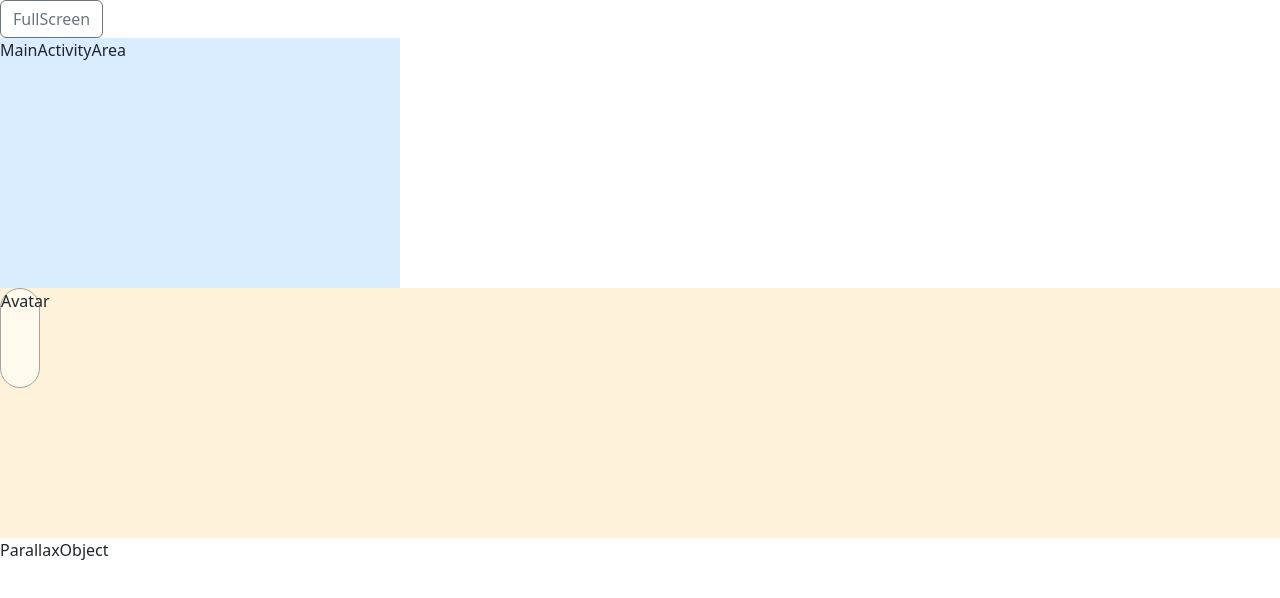
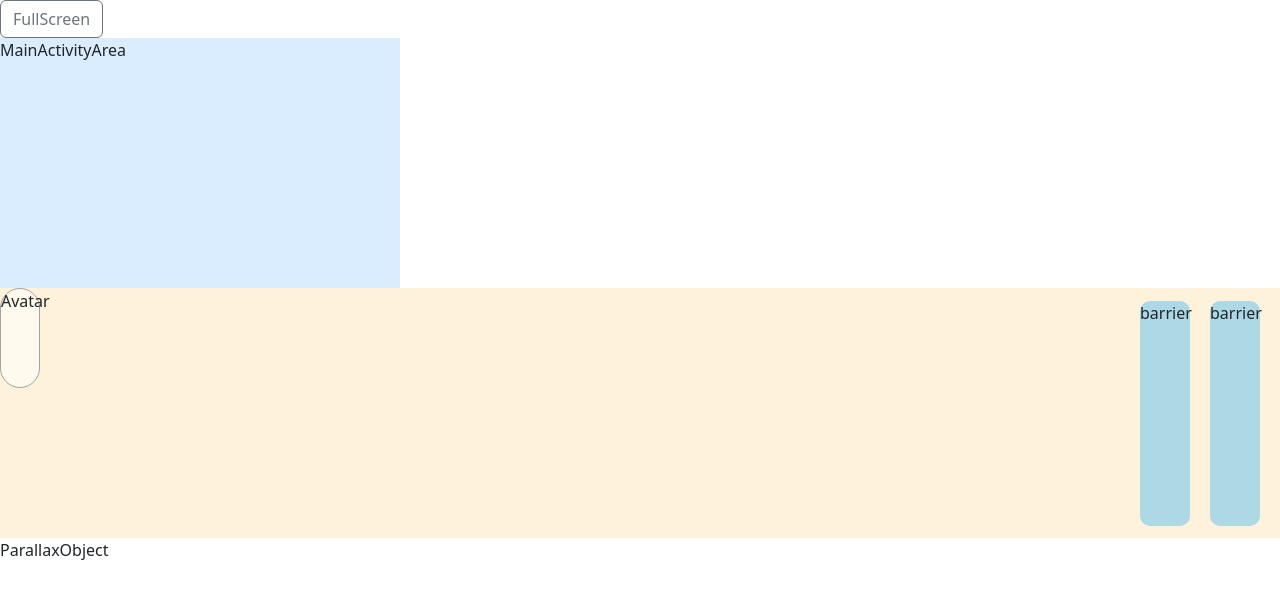
Before and after one commit to ShuntaToda/worldskills2022-E-interactive, a React (Create React App) app: page / in a window 1280 px wide. Shown: the top 598 px of the page. Built offline with nearby package versions, Linux system fonts and the light colour scheme.

Commit message:
クイズ判定

```diff
--- a/src/App.js
+++ b/src/App.js
@@ -7,56 +7,46 @@ import { FullScreenBtn } from "./components/FullScreenBtn";
 
 function App() {
   const [playerPosition, setPlayerPosition] = useState({ x: 0, y: 0 });
-  const [keyFlag, setKeyFlag] = useState("");
+  const [quiz, setQuiz] = useState({});
 
-  const game = () => {
-    if (keyFlag == "ArrowRight") {
+  const clearQuiz = () => {};
+  const MissQuiz = () => {};
+  useEffect(() => {
+    const handleKeyDown = (e) => {
+      if (e.key == "ArrowRight") {
         setPlayerPosition((currentPosition) => ({
           x: currentPosition.x + 5,
           y: currentPosition.y,
         }));
-    } else if (keyFlag == "ArrowLeft") {
+      } else if (e.key == "ArrowLeft") {
         setPlayerPosition((currentPosition) => ({
           x: currentPosition.x - 5,
           y: currentPosition.y,
         }));
-    } else if (keyFlag == "ArrowUp") {
+      } else if (e.key == "ArrowUp") {
         setPlayerPosition((currentPosition) => ({
           x: currentPosition.x,
           y: currentPosition.y - 5,
         }));
-    } else if (keyFlag == "ArrowDown") {
+      } else if (e.key == "ArrowDown") {
         setPlayerPosition((currentPosition) => ({
           x: currentPosition.x,
           y: currentPosition.y + 5,
         }));
       }
     };
-
-  useEffect(() => {
-    const handleKeyDown = (e) => {
-      if (e.key == "ArrowRight") {
-        setKeyFlag(e.key);
-      } else if (e.key == "ArrowLeft") {
-        setKeyFlag(e.key);
-      } else if (e.key == "ArrowUp") {
-        setKeyFlag(e.key);
-      } else if (e.key == "ArrowDown") {
-        setKeyFlag(e.key);
-      }
-    };
     document.addEventListener("keydown", handleKeyDown);
 
-    setInterval(game, 16);
     return () => {
       document.removeEventListener("keydown", handleKeyDown);
     };
   }, []);
+
   return (
     <div className="App h-100">
       <FullScreenBtn></FullScreenBtn>
-      <MainActivityArea></MainActivityArea>
-      <MovingArea playerPosition={playerPosition}></MovingArea>
+      <MainActivityArea quiz={quiz}></MainActivityArea>
+      <MovingArea setQuiz={setQuiz} playerPosition={playerPosition}></MovingArea>
       <ParallaxObject></ParallaxObject>
     </div>
   );
--- a/src/components/mainActivityArea/MainActivityArea.js
+++ b/src/components/mainActivityArea/MainActivityArea.js
@@ -1,5 +1,17 @@
-import React from "react";
+import React, { useEffect, useState } from "react";
+import { QuizMode } from "./QuizMode";
 
-export const MainActivityArea = () => {
-  return <div id="main-activity-area">MainActivityArea</div>;
+export const MainActivityArea = ({ quiz }) => {
+  const [mode, setMode] = useState("");
+  useEffect(() => {
+    if (quiz.id !== undefined) {
+      setMode("quiz");
+    }
+  }, [quiz]);
+  return (
+    <div id="main-activity-area">
+      MainActivityArea
+      {mode == "quiz" && <QuizMode quiz={quiz}></QuizMode>}
+    </div>
+  );
 };
--- a/src/components/mainActivityArea/QuizBarrier.js
+++ /dev/null
@@ -1,5 +0,0 @@
-import React from "react";
-
-export const QuizBarrier = () => {
-  return <div>QuizBarrier</div>;
-};
--- /dev/null
+++ b/src/components/mainActivityArea/QuizMode.js
@@ -0,0 +1,5 @@
+import React from "react";
+
+export const QuizMode = () => {
+  return <div>QuizMode</div>;
+};
--- a/src/components/movingArea/MovingArea.js
+++ b/src/components/movingArea/MovingArea.js
@@ -1,10 +1,34 @@
-import React from "react";
+import React, { useState } from "react";
 import { Avatar } from "./Avatar";
+import { QuizBarrier } from "./QuizBarrier";
 
-export const MovingArea = ({ playerPosition }) => {
+export const MovingArea = ({ playerPosition, setQuiz }) => {
+  const barrierObj = {
+    id: Math.floor(Math.random() * 1000000),
+    text: "一番大きいのを選べ",
+    item: ["10", "20", "30", "40"],
+    answer: 3,
+  };
+  const [barriers, setBarriers] = useState([barrierObj, barrierObj]);
+
+  const selectBarrier = (b, index) => {
+    setQuiz({ ...b, index: index });
+  };
+
   return (
     <div id="moving-area">
       <Avatar playerPosition={playerPosition}></Avatar>
+      <div className="c-quiz-barrier">
+        {barriers.map((barrier, index) => (
+          <QuizBarrier
+            index={index}
+            key={index}
+            barrier={barrier}
+            playerPosition={playerPosition}
+            selectBarrier={selectBarrier}
+          ></QuizBarrier>
+        ))}
+      </div>
     </div>
   );
 };
--- /dev/null
+++ b/src/components/movingArea/QuizBarrier.js
@@ -0,0 +1,16 @@
+import React, { useEffect, useRef } from "react";
+
+export const QuizBarrier = ({ playerPosition, barrier, index, selectBarrier }) => {
+  const barrierRef = useRef(null);
+
+  useEffect(() => {
+    const playerRight = playerPosition.x + 40;
+    if (playerRight >= barrierRef.current.offsetLeft) selectBarrier(barrier, index);
+  }, [playerPosition]);
+
+  return (
+    <div ref={barrierRef} className="c-quiz-barrier__barrier">
+      barrier
+    </div>
+  );
+};
--- a/src/styles/style.scss
+++ b/src/styles/style.scss
@@ -24,4 +24,19 @@
   position: absolute;
 }
 
+.c-quiz-barrier {
+  display: flex;
+  width: 100%;
+  height: 100%;
+  justify-content: end;
+  align-items: center;
+  &__barrier {
+    width: 50px;
+    height: 90%;
+    background-color: lightblue;
+    border-radius: 10px;
+    margin-right: 20px;
+  }
+}
+
 @import "../../node_modules/bootstrap/scss/bootstrap.scss";
```
Lines whose indentation alone changed are shown as unchanged.
